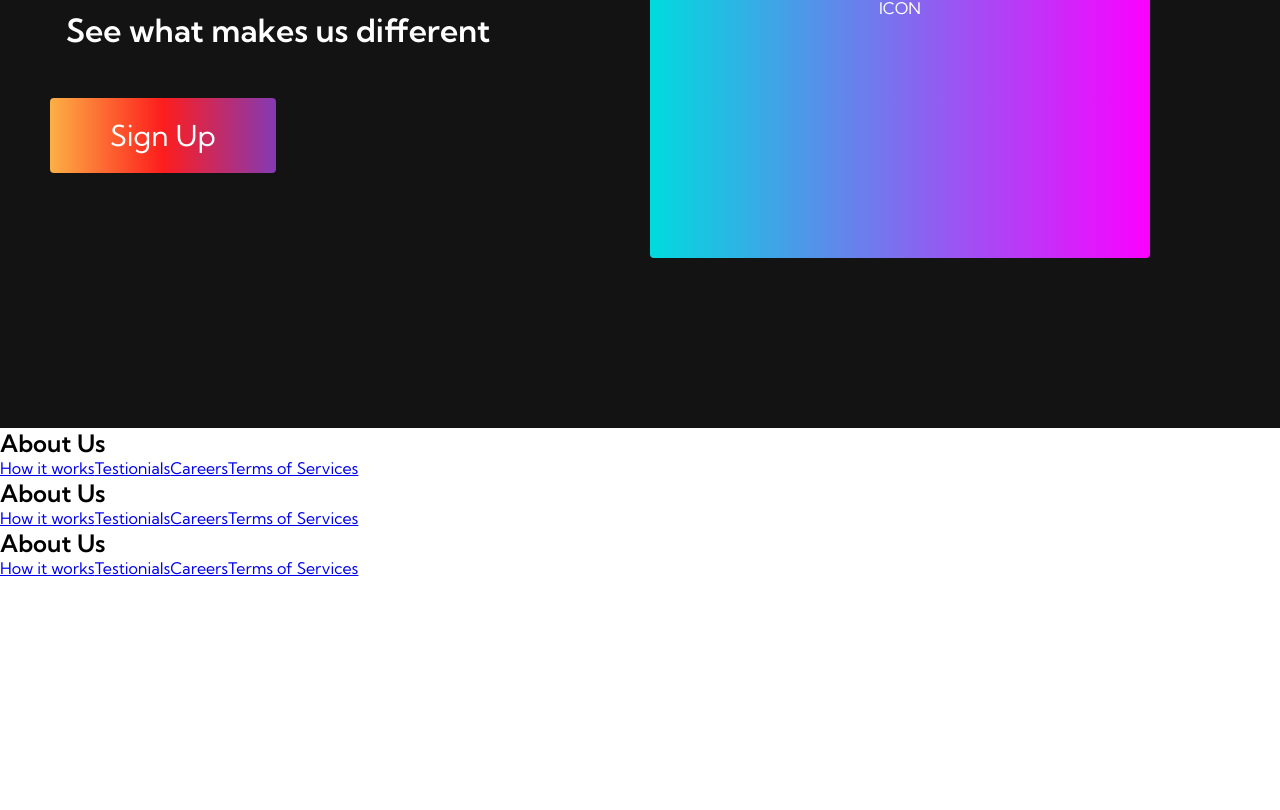
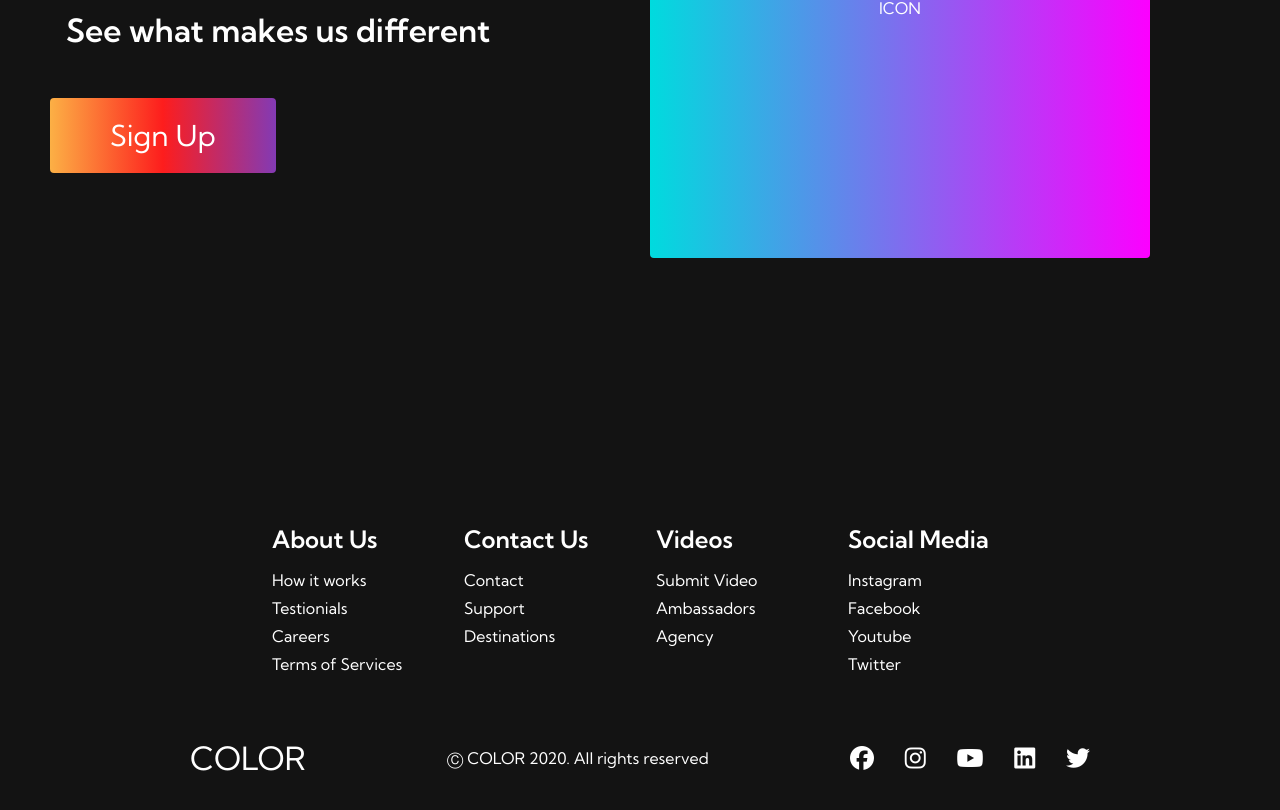
Before and after one commit to ramirezmz/responsive-website, a Vue app: page / in a window 1280 px wide. Shown: the part 3460-4270 px from the top of the page. Before the commit the page ends 4038 px from the top, so only its background shows below. Built offline with nearby package versions, Linux system fonts and the light colour scheme.

Commit message:
finish footer

```diff
--- a/src/components/Footer.vue
+++ b/src/components/Footer.vue
@@ -4,26 +4,166 @@
       <div class="footer__link__wrapper">
         <div class="footer__link__items">
           <h2>About Us</h2>
-          <a href="/sign-up">How it works</a>
-          <a href="/sign-up">Testionials</a>
-          <a href="/sign-up">Careers</a>
-          <a href="/sign-up">Terms of Services</a>
+          <a href="/">How it works</a>
+          <a href="/">Testionials</a>
+          <a href="/">Careers</a>
+          <a href="/">Terms of Services</a>
         </div>
         <div class="footer__link__items">
-          <h2>About Us</h2>
-          <a href="/sign-up">How it works</a>
-          <a href="/sign-up">Testionials</a>
-          <a href="/sign-up">Careers</a>
-          <a href="/sign-up">Terms of Services</a>
+          <h2>Contact Us</h2>
+          <a href="/">Contact</a>
+          <a href="/">Support</a>
+          <a href="/">Destinations</a>
+        </div>
+      </div>
+      <div class="footer__link__wrapper">
+        <div class="footer__link__items">
+          <h2>Videos</h2>
+          <a href="/">Submit Video</a>
+          <a href="/">Ambassadors</a>
+          <a href="/">Agency</a>
         </div>
         <div class="footer__link__items">
-          <h2>About Us</h2>
-          <a href="/sign-up">How it works</a>
-          <a href="/sign-up">Testionials</a>
-          <a href="/sign-up">Careers</a>
-          <a href="/sign-up">Terms of Services</a>
+          <h2>Social Media</h2>
+          <a href="/">Instagram</a>
+          <a href="/">Facebook</a>
+          <a href="/">Youtube</a>
+          <a href="/">Twitter</a>
         </div>
       </div>
     </div>
+    <section class="social__media">
+      <div class="social__media__wrap">
+        <div class="footer__logo">
+          <a href="/" id="footer__logo">COLOR</a>
+        </div>
+        <p class="website__rights">Ⓒ COLOR 2020. All rights reserved</p>
+        <div class="social__icons">
+          <a href="/" class="social__icon__link"><i class="fab fa-facebook"></i></a>
+          <a href="/" class="social__icon__link"><i class="fab fa-instagram"></i></a>
+          <a href="/" class="social__icon__link"><i class="fab fa-youtube"></i></a>
+          <a href="/" class="social__icon__link"><i class="fab fa-linkedin"></i></a>
+          <a href="/" class="social__icon__link"><i class="fab fa-twitter"></i></a>
+        </div>
+      </div>
+    </section>
   </footer>
 </template>
+<style>
+.footer__container {
+  background-color: #131313;
+  padding: 5rem 0;
+  display: flex;
+  flex-direction: column;
+  justify-content: center;
+  align-items: center;
+}
+
+#footer__logo {
+  color: #fff;
+  display: flex;
+  align-items: center;
+  cursor: pointer;
+  text-decoration: none;
+  font-size: 2rem;
+}
+
+.footer__links {
+  width: 100%;
+  max-width: 1000px;
+  display: flex;
+  justify-content: center;
+}
+
+.footer__link__wrapper {
+  display: flex;
+}
+
+.footer__link__items {
+  display: flex;
+  flex-direction: column;
+  align-items: flex-start;
+  margin: 16px;
+  text-align: left;
+  width: 160px;
+  box-sizing: border-box;
+}
+
+.footer__link__items h2 {
+  margin-bottom: 16px;
+  color: #fff;
+}
+
+.footer__link__items a {
+  color: #fff;
+  text-decoration: none;
+  margin-bottom: 0.5rem ;
+  transition: 0.3s ease-out;
+}
+
+.footer__link__items a:hover {
+  color: #e9e9e9;
+  transition: 0.3s ease-out;
+}
+
+.social__icon__link {
+  color: #fff;
+  font-size: 24px;
+}
+
+.social__media {
+  max-width: 1000px;
+  width: 100%;
+}
+
+.social__media__wrap {
+  display: flex;
+  justify-content: space-between;
+  align-items: center;
+  width: 90%;
+  max-width: 1000px;
+  margin: 40px auto 0 auto;
+}
+
+.social__icons {
+  display: flex;
+  justify-content: space-between;
+  align-items: center;
+  width: 240px;
+}
+
+.website__rights {
+  color: #fff;
+}
+
+@media screen and (max-width: 820px) {
+  .footer__links {
+    padding-top: 2rem;
+  }
+
+  #footer__logo {
+    margin-bottom: 2rem;
+  }
+
+  .website__rights {
+    margin-bottom: 2rem;
+  }
+
+  .footer__link__wrapper {
+    flex-direction: column;
+  }
+
+  .social__media__wrap {
+    flex-direction: column;
+  }
+}
+
+@media screen and (max-width: 480px) {
+  .footer__link__items {
+    margin: 0;
+    padding: 10px;
+    width: 100%;
+  }
+}
+
+</style>
```
